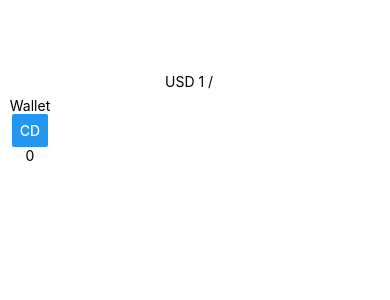
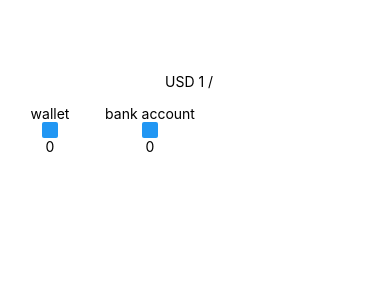
Before and after one commit to IlyaVoitenko/expense-tracker, a React Native app: screen / in a window 390 px wide. Shown: the top 300 px of the page. Built offline with nearby package versions, Linux system fonts and the light colour scheme; no server answers.

Commit message:
added list user balance by categories

```diff
--- a/App.js
+++ b/App.js
@@ -1,6 +1,6 @@
 import { Provider } from "react-redux";
 import store from "./src/store";
-
+import "react-native-get-random-values";
 import Main from "./src/components/Main";
 
 export default function App() {
--- a/src/components/UserBalance/ItemUserBalance/ItemUserBalance.js
+++ b/src/components/UserBalance/ItemUserBalance/ItemUserBalance.js
@@ -1,12 +1,12 @@
 import { StyleSheet, Text, View, Button } from "react-native";
 import React from "react";
 
-const ItemUserBalance = ({ title, money, icon }) => {
+const ItemUserBalance = ({ title, summa }) => {
   return (
     <View style={styles.itemContainer}>
       <Text>{title}</Text>
-      <Button title={icon} />
-      <Text>{money}</Text>
+      <Button title={""} />
+      <Text>{summa}</Text>
     </View>
   );
 };
@@ -17,7 +17,7 @@ const styles = StyleSheet.create({
   itemContainer: {
     justifyContent: "center",
     alignItems: "center",
-    width: 60,
+    width: 100,
     height: 80,
   },
 });
--- a/src/components/UserBalance/Styles.js
+++ b/src/components/UserBalance/Styles.js
@@ -3,5 +3,6 @@ import { StyleSheet } from "react-native";
 export const styles = StyleSheet.create({
   container: {
     flexWrap: "wrap",
+    flexDirection: "row",
   },
 });
--- a/src/components/UserBalance/UserBalance.js
+++ b/src/components/UserBalance/UserBalance.js
@@ -1,16 +1,24 @@
 import React from "react";
-import { View, Text, Button } from "react-native";
+import { View } from "react-native";
 import { useSelector } from "react-redux";
-import { walletSelectors } from "../../store/selectors";
+import { userBalanceListSelectors } from "../../store/selectors";
 import { styles } from "./Styles";
 
 import ItemUserBalance from "./ItemUserBalance";
 
 const UserBalance = () => {
-  const wallet = useSelector(walletSelectors);
+  const userBalanceList = useSelector(userBalanceListSelectors);
   return (
     <View style={styles.container}>
-      <ItemUserBalance title={"Wallet"} money={wallet} icon={"cd"} />
+      {userBalanceList.map((item) => {
+        return (
+          <ItemUserBalance
+            key={item.id}
+            title={item.title}
+            summa={item.summa}
+          />
+        );
+      })}
     </View>
   );
 };
--- a/src/store/reducers/userBalance/index.js
+++ b/src/store/reducers/userBalance/index.js
@@ -1,8 +1,7 @@
 import { createSlice } from "@reduxjs/toolkit";
-
+import { userBalanceList } from "../../../utils/arrayUserBalance";
 const initialState = {
-  wallet: 0,
-  bankAccount: 0,
+  userBalanceList: [...userBalanceList],
 };
 
 const userBalance = createSlice({
--- a/src/store/selectors/index.js
+++ b/src/store/selectors/index.js
@@ -1,4 +1,5 @@
 export const currencyExchangeListSelectors = (state) =>
   state.currencyExchange.currencyExchange;
 export const isLoadingSelectors = (state) => state.currencyExchange.isLoading;
-export const walletSelectors = (state) => state.userBalance.wallet;
+export const userBalanceListSelectors = (state) =>
+  state.userBalance.userBalanceList;
--- /dev/null
+++ b/src/utils/arrayUserBalance/index.js
@@ -0,0 +1,8 @@
+import { v4 as uuid } from "uuid";
+import { AiOutlineBank } from "react-icons/ai";
+import { BsWallet2 } from "react-icons/bs";
+
+export const userBalanceList = [
+  { id: uuid(), title: "wallet", summa: 0 },
+  { id: uuid(), title: "bank account", summa: 0 },
+];
```
Also changed, not shown: package.json (+7 -0 lines), 2 other files (tests, documents, lock files or other folders).
